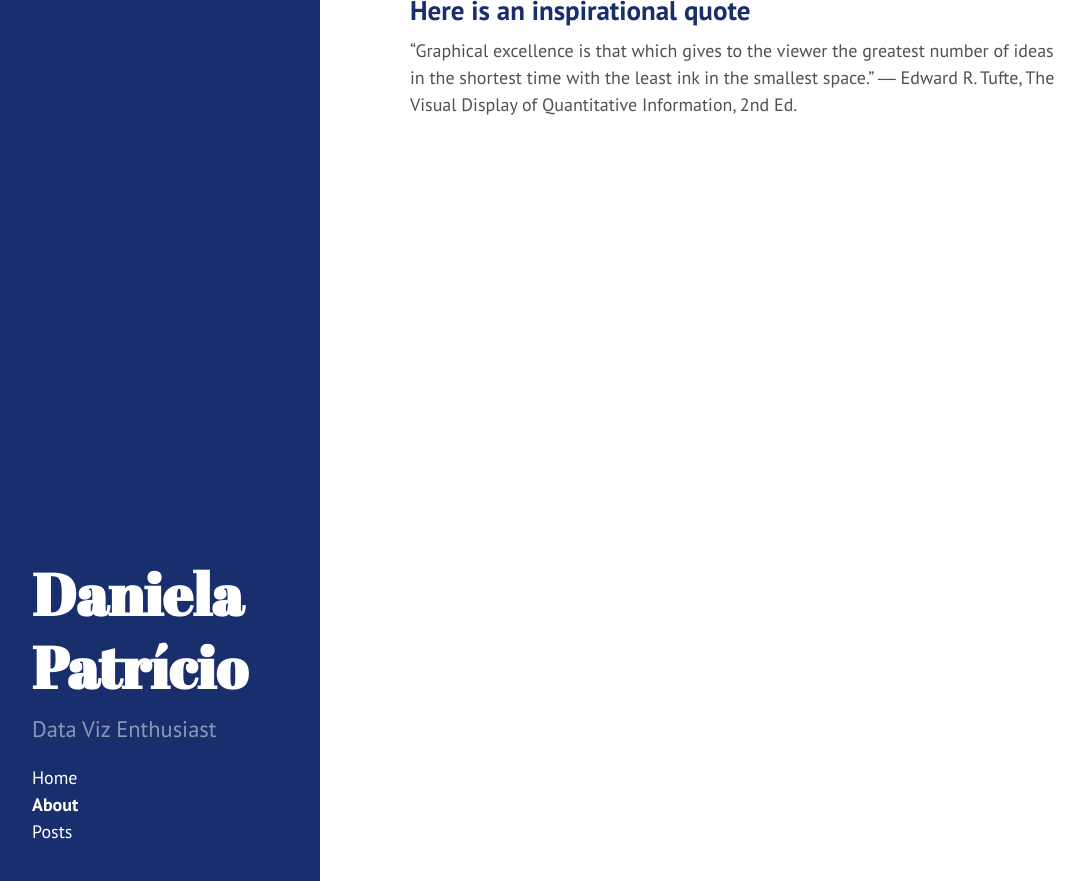
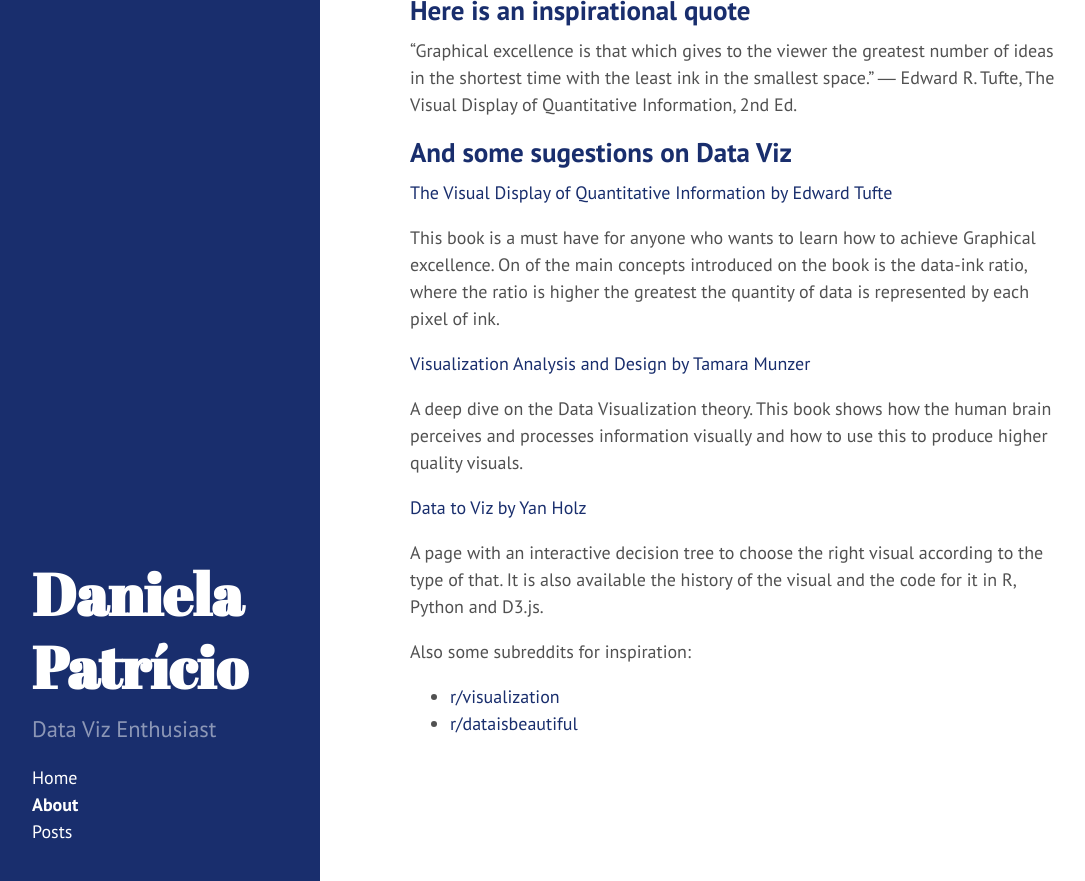
Before and after one commit to DanielaPatricio/DanielaPatricio.github.io, a Jekyll site: the page built from about.md, in a window 1280 px wide and 1400 px high, cut to the strip 519-1400 px from the top of the window. Shown: the whole strip, without its empty margins (4-1089 px from the left). Built offline with Jekyll 4.4.1, drawn with Linux system fonts in a browser that asks for light colours.

Commit message:
Update about.md
Added suggestions

```diff
--- a/about.md
+++ b/about.md
@@ -12,3 +12,22 @@ title: About
 
 “Graphical excellence is that which gives to the viewer the greatest number of ideas in the shortest time with the least ink in the smallest space.”
 ― Edward R. Tufte, The Visual Display of Quantitative Information, 2nd Ed.
+
+## And some sugestions on Data Viz
+
+
+[The Visual Display of Quantitative Information by Edward Tufte](https://www.edwardtufte.com/tufte/books_vdqi)
+
+This book is a must have for anyone who wants to learn how to achieve Graphical excellence. On of the main concepts introduced on the book is the data-ink ratio, where the ratio is higher the greatest the quantity of data is represented by each pixel of ink.
+
+[Visualization Analysis and Design by Tamara Munzer](https://books.google.com/books/about/Visualization_Analysis_and_Design.html?id=dznSBQAAQBAJ)
+
+A deep dive on the Data Visualization theory. This book shows how the human brain perceives and processes information visually and how to use this to produce higher quality visuals.
+
+[Data to Viz by Yan Holz](https://www.data-to-viz.com)
+
+A page with an interactive decision tree to choose the right visual according to the type of that. It is also available the history of the visual and the code for it in R, Python and D3.js.
+
+Also some subreddits for inspiration:
+- [r/visualization](https://www.reddit.com/r/visualization/s/IGRAE4h4um)
+- [r/dataisbeautiful](https://www.reddit.com/r/dataisbeautiful/s/SoouMpWoHi)
```
